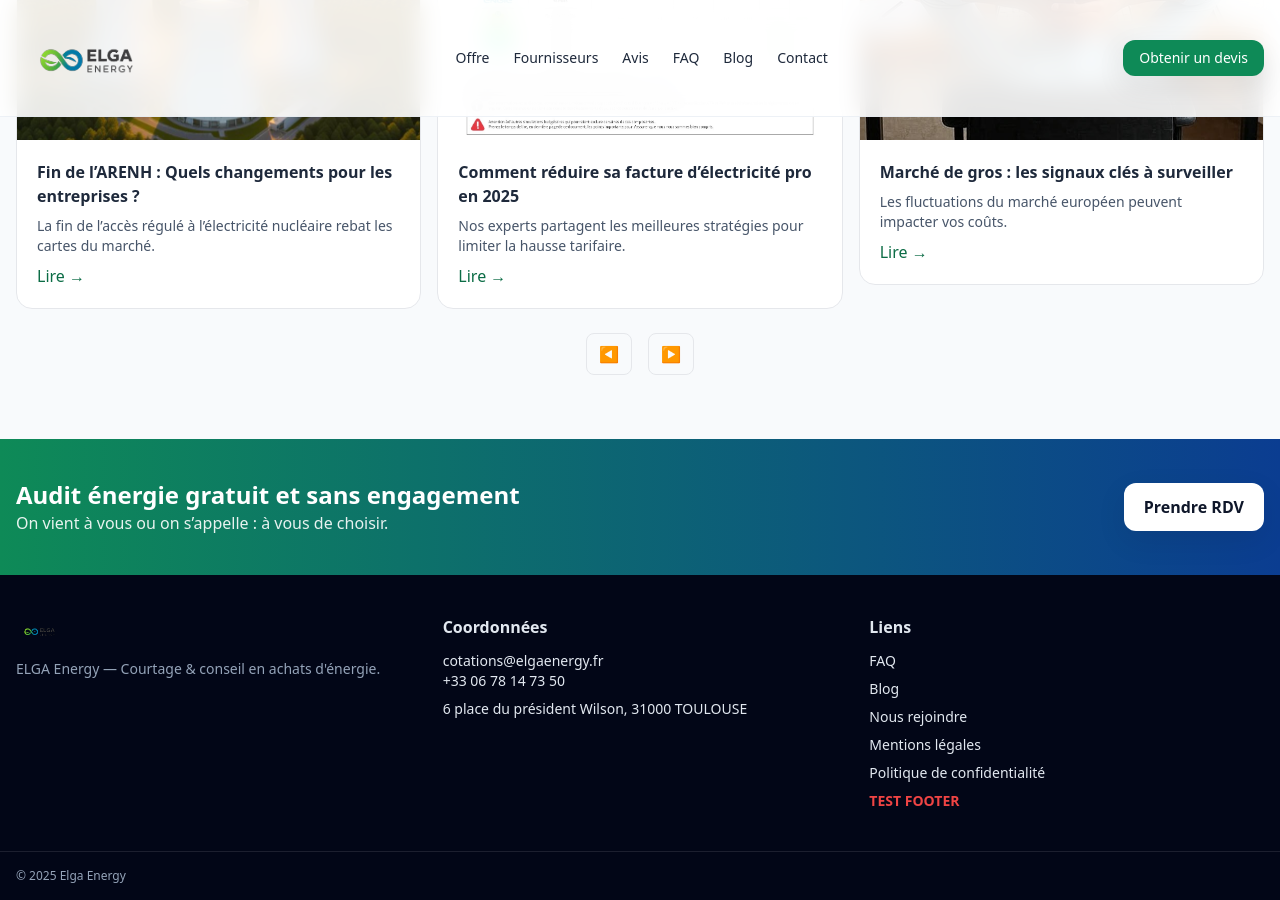
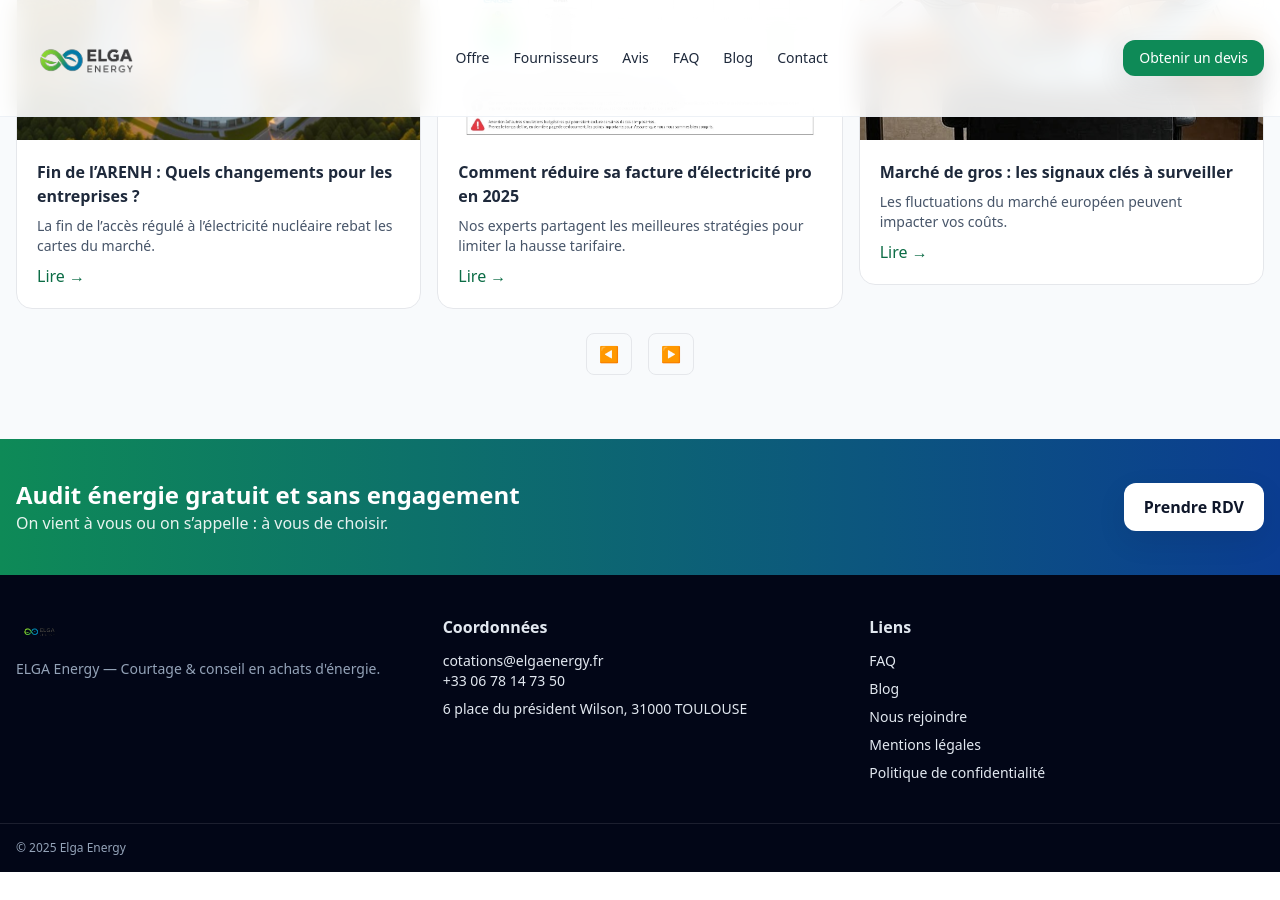
Before and after one commit to contactagdmarketing-commits/contactagdmarketing-commits.github.io, a Jekyll site: the page index.html, which Jekyll copies as it is, in a window 1280 px wide and 900 px high, scrolled down 3768 px. Built offline with Jekyll 4.4.1, drawn with Linux system fonts in a browser that asks for light colours; nearby versions of some CDN libraries; after the commit the page ends 4640 px from its top, so only the background shows below that; grey boxes are pictures that could not be loaded.

Commit message:
Update index.html

```diff
--- a/index.html
+++ b/index.html
@@ -730,7 +730,6 @@
     <li><a class="hover:text-white" href="/nous-rejoindre.html">Nous rejoindre</a></li>
     <li><a class="hover:text-white" href="#">Mentions légales</a></li>
     <li><a class="hover:text-white" href="#">Politique de confidentialité</a></li>
-    <li class="text-red-500 font-bold">TEST FOOTER</li>
   </ul>
 </div>
     </div>
```
